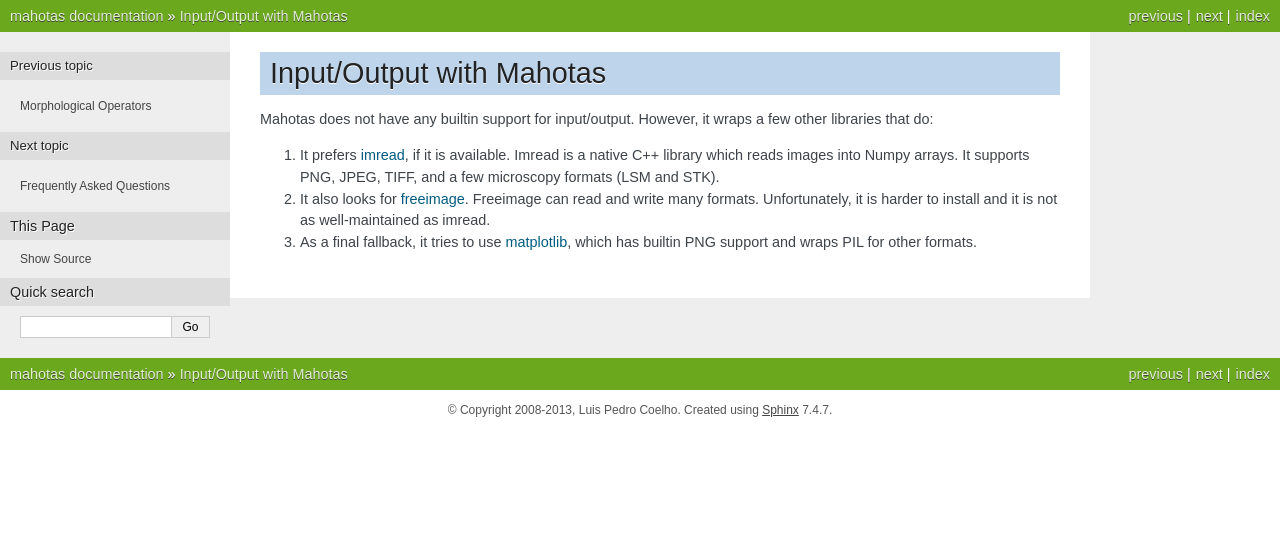
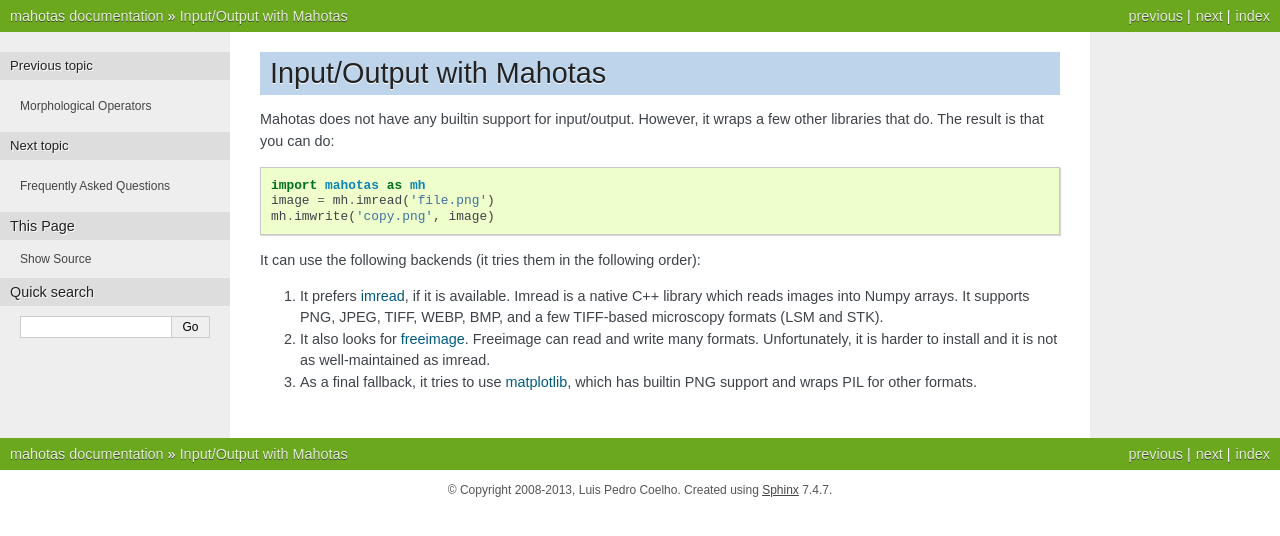
Before and after one commit to luispedro/mahotas, a Sphinx documentation site: the page built from docs/source/io.rst, in a window 1280 px wide. Shown: the top 536 px of the page. Built offline with Sphinx 7.4.7, drawn with Linux system fonts in a browser that asks for light colours; formulas are drawn with MathJax 3; the version number could not be read and is left out.

Commit message:
DOC Add IO example with mahotas

```diff
--- a/docs/source/io.rst
+++ b/docs/source/io.rst
@@ -3,12 +3,18 @@
 =========================
 
 Mahotas does not have any builtin support for input/output. However, it wraps a
-few other libraries that do:
+few other libraries that do. The result is that you can do::
+
+    import mahotas as mh
+    image = mh.imread('file.png')
+    mh.imwrite('copy.png', image)
+
+It can use the following backends (it tries them in the following order):
 
 1.  It prefers `imread <https://github.com/luispedro/imread>`__, if it is
     available. Imread is a native C++ library which reads images into Numpy
-    arrays. It supports PNG, JPEG, TIFF, and a few microscopy formats (LSM and
-    STK).
+    arrays. It supports PNG, JPEG, TIFF, WEBP, BMP, and a few TIFF-based
+    microscopy formats (LSM and STK).
 
 2.  It also looks for `freeimage <http://freeimage.sourceforge.net/>`__.
     Freeimage can read and write many formats. Unfortunately, it is harder to
```
